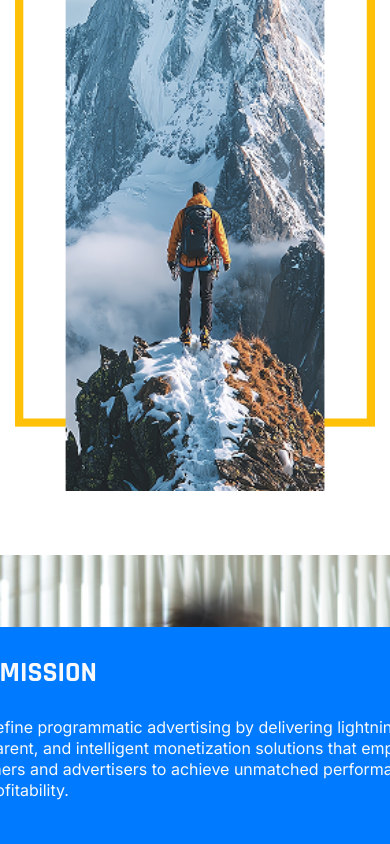
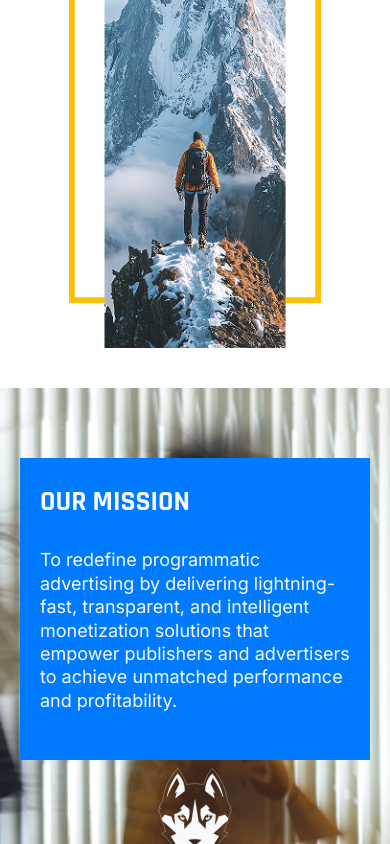
Before and after one commit to jwong65/vite-react-site, a React (Vite) app: page /about in a window 390 px wide. Shown: the part 1766-2610 px from the top of the page. Built offline with nearby package versions, Linux system fonts and the light colour scheme.

Commit message:
Added the 480 breakpoint for the about page

```diff
--- a/src/pages/about.css
+++ b/src/pages/about.css
@@ -196,6 +196,13 @@
     margin-top: 24px;
     margin-bottom: 24px;
 }
+.about-left-content, .about-right-content{
+    flex: 0 0 30%;
+    max-width: 30%;
+    display: flex;
+    flex-direction: column;
+    align-items: center;
+}
 .about-left-content .text-box-about:first-child,
 .about-right-content .text-box-about:first-child {
   margin-top: 0;
@@ -206,10 +213,6 @@
   margin-bottom: 0;
 }
 
-.about-left-content, .about-right-content{
-    flex: 0 0 30%;
-    max-width: 30%;
-}
 
 .about-center-graphic{
     max-width: 40%;
@@ -675,7 +678,7 @@
         flex-direction: column;
         align-items: center;
         width: 100%;
-        margin: 24px;
+        max-width: 1512px;
         grid-template-columns: none;
         grid-template-areas: none;
         box-sizing: border-box;
@@ -691,12 +694,19 @@
         margin-bottom: 48px;
         width: 100%;
     }
+    .content-header{
+        font-size: 28px;
+    }
+    .content-sub-header{
+        font-size: 32px;
+    }
     .about-left-content {
         flex: 1 1 auto;
         order: 1;
         width: 100%;
         max-width: 100%;
         margin: 0;
+        margin-bottom: 24px;
         padding: 0;
     }
 
@@ -706,6 +716,7 @@
         width: 100%;
         max-width: 100%;
         margin: 0;
+        margin-bottom: 24px;
         padding: 0;
         grid-area: unset;
     }
@@ -713,13 +724,16 @@
     .about-center-graphic {
         order: 3;
         width: 100%;
-        max-width: 100%;
-        margin-bottom: 40px;
+        max-width: 70%;
+        margin: 0 auto 40px auto;
+        display: flex;
+        justify-content: center;
+        align-items: center;
     }
     .text-box-about {
         width: 100%;
         box-sizing: border-box;
-        margin: 10px 0;
+        margin: 24px 0;
         padding: 20px 15px;
         display: flex;
         flex-direction: row;
@@ -733,4 +747,91 @@
         display: block;
         margin: 0 auto;
     }
+
+    .about-banner-section-wrapper {
+        padding: 0;
+    }
+
+    .about-banner-container {
+        width: 100%;
+        padding: 0;
+    }
+
+    .banner-image-1 {
+        width: 100%;
+        height: 850px;
+        object-position: center;
+        object-fit: cover;
+        display: block;
+        margin: 0 auto;
+    }
+
+    .about-banner-content {
+        flex-direction: column;
+        align-items: center;
+        justify-content: flex-start;
+    }
+
+    .about-banner-text-box1,
+    .about-banner-text-box2 {
+        width: 100%;
+        max-width: 100%;
+        min-height: auto;
+        box-sizing: border-box;
+    }
+    .about-banner-text-box1 {
+        margin: 70px 0 0 0;
+        width: 100%;
+        max-width: 100%;
+        padding: 30px 20px;
+        box-sizing: border-box;
+    }
+    .about-banner-text-box2 {
+        margin: 0 0 70px 0;
+        width: 100%;
+        max-width: 100%;
+        padding: 30px 20px;
+        box-sizing: border-box;
+    }
+
+    .about-banner-logo {
+        margin: 32px auto;
+    }
+
+    .banner-heading {
+        font-size: 28px;
+    }
+
+    .about-banner-text-box1 p,
+    .about-banner-text-box2 p {
+        font-size: 18px;
+    }
+
+    .bottom-about-container{
+        min-height: auto;
+        width: 100%;
+    }
+
+    .logo-container-about{
+        margin-top: 72px;
+
+    }
+    .about-footer-text {
+        width: 340px;
+        max-width: 100%;
+        margin: 24px auto;
+    }
+
+    .about-footer-heading{
+        font-size: 28px;
+    }
+    .about-footer-subtext{
+        font-size: 14px;
+    }
+    .bottom-about-container .ant-btn {
+        height: 44px;
+        font-size: 18px;
+        margin-bottom: 72px;
+    }
+
 }
```
